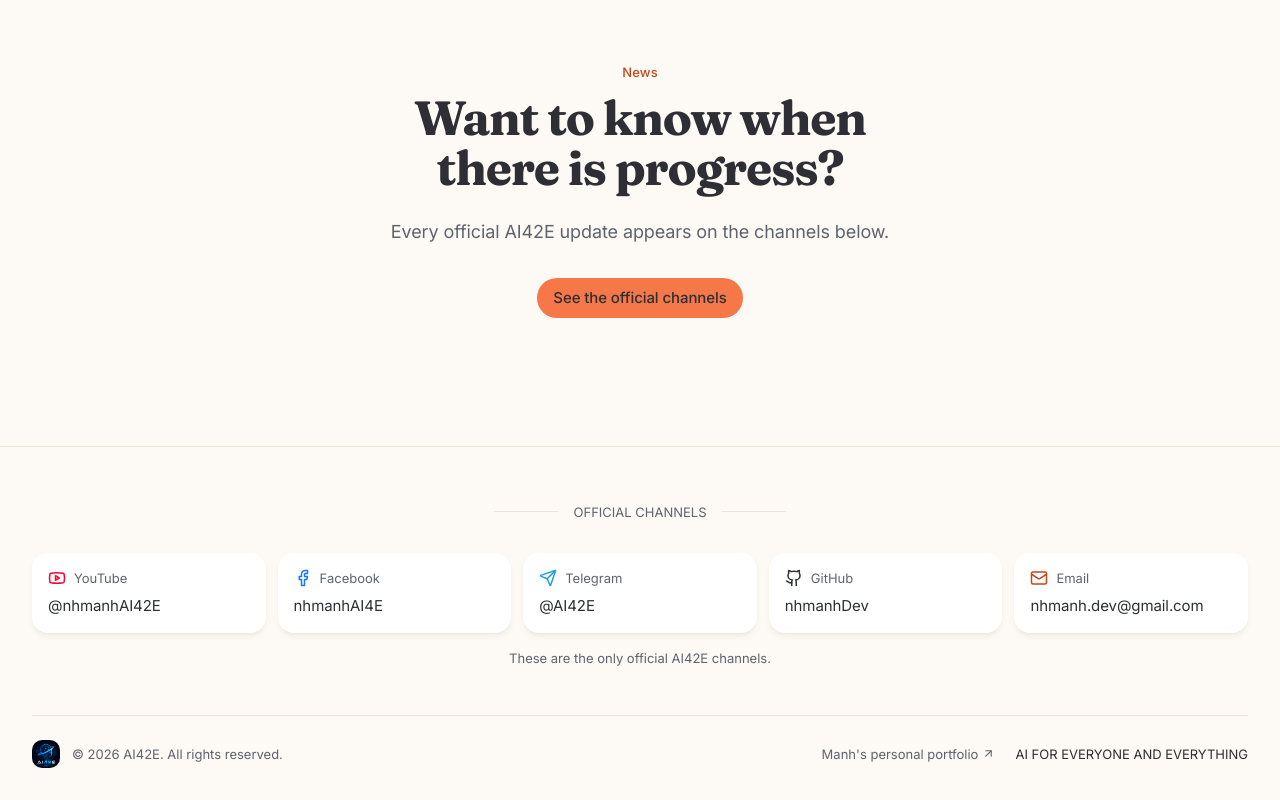
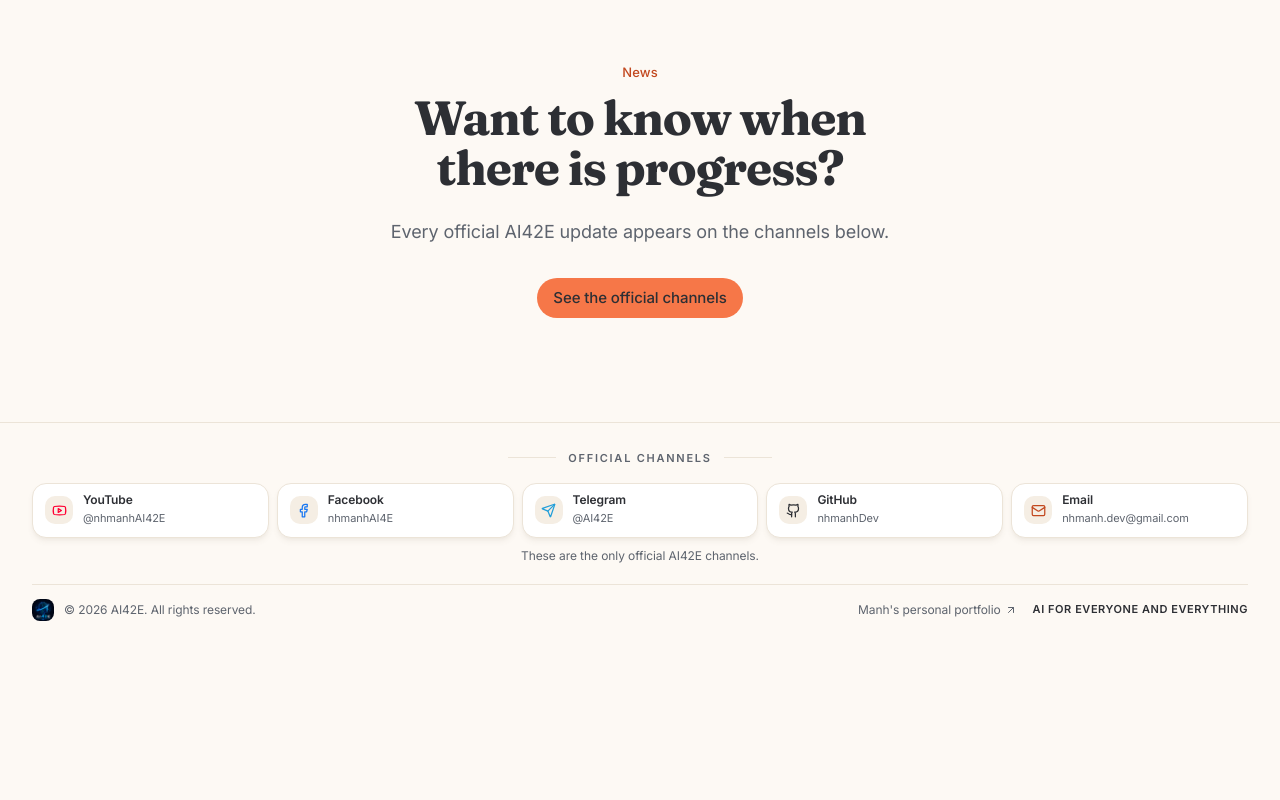
Before and after one commit to nhmanhDev/LandingPage, a Next.js app in the folder LandingPageMaster/: page /invest in a window 1280 px wide. Shown: the part 1948-2748 px from the top of the page. After the commit the page ends 2589 px from the top, so only its background shows below. Built offline with nearby package versions, Linux system fonts and the light colour scheme.

Commit message:
feat(ui): robust dropdown animation with motion, expand header sections, and unify closing cta and footer into 1 screen

```diff
--- a/LandingPageMaster/src/components/brand/BrandFooter.tsx
+++ b/LandingPageMaster/src/components/brand/BrandFooter.tsx
@@ -6,7 +6,6 @@ import logo from "@/app/android-chrome-192x192.png";
 import { PORTFOLIO_URL, SOCIALS } from "@/lib/brand/content";
 import { useBrand } from "./LocaleProvider";
 
-// Brand colours for the platform icons only, as in the footer of play.ai42e.com.
 const ICONS: Record<string, { Icon: React.ComponentType<{ size?: number; "aria-hidden"?: boolean }>; color: string }> = {
   youtube: { Icon: Youtube, color: "#ff0033" },
   facebook: { Icon: Facebook, color: "#1877f2" },
@@ -17,17 +16,18 @@ const ICONS: Record<string, { Icon: React.ComponentType<{ size?: number; "aria-h
 
 export function BrandFooter() {
   const { c } = useBrand();
+
   return (
-    <footer id="contact" className="mt-8 scroll-mt-24 border-t border-[var(--b-line)] pb-8 pt-14">
+    <footer id="contact" className="mt-2 scroll-mt-20 border-t border-[var(--b-line)] pb-5 pt-5 sm:pt-6">
       <div className="mx-auto max-w-7xl px-4 sm:px-6 lg:px-8">
-        <div className="flex items-center justify-center gap-4" aria-hidden="true">
-          <span className="h-px w-16 bg-[var(--b-line)]" />
-          <span className="t-small font-medium tracking-[0.14em] text-[var(--b-muted)]">{c.contact.title.toUpperCase()}</span>
-          <span className="h-px w-16 bg-[var(--b-line)]" />
+        <div className="flex items-center justify-center gap-3" aria-hidden="true">
+          <span className="h-px w-12 bg-[var(--b-line)]" />
+          <span className="text-[11px] font-semibold tracking-[0.16em] text-[var(--b-muted)] uppercase">{c.contact.title}</span>
+          <span className="h-px w-12 bg-[var(--b-line)]" />
         </div>
         <h2 className="sr-only t-heading">{c.contact.title}</h2>
 
-        <ul className="mt-8 grid grid-cols-1 gap-3 sm:grid-cols-2 lg:grid-cols-5">
+        <ul className="mt-3.5 grid grid-cols-2 gap-2 sm:grid-cols-3 lg:grid-cols-5">
           {SOCIALS.map((social) => {
             const { Icon, color } = ICONS[social.id];
             const external = !social.href.startsWith("mailto:");
@@ -36,35 +36,38 @@ export function BrandFooter() {
                 <a
                   href={social.href}
                   {...(external ? { target: "_blank", rel: "noopener noreferrer" } : {})}
-                  className="group flex h-full flex-col gap-2 rounded-2xl bg-[var(--b-surface)] p-4 shadow-[var(--sh-soft)] transition-all duration-300 hover:-translate-y-1 hover:shadow-[var(--sh-card)]"
+                  className="group flex items-center gap-2.5 rounded-xl border border-[var(--b-line)] bg-[var(--b-surface)] px-3 py-2 shadow-[var(--sh-soft)] transition-all duration-200 hover:-translate-y-0.5 hover:border-[var(--b-ink)]"
                 >
-                  <span className="t-small flex items-center gap-2 text-[var(--b-muted)]">
-                    <span style={{ color }}>
-                      <Icon size={18} aria-hidden />
-                    </span>
-                    {social.name}
+                  <span
+                    className="grid h-7 w-7 shrink-0 place-items-center rounded-lg bg-[var(--b-chip)] transition-transform group-hover:scale-105"
+                    style={{ color }}
+                  >
+                    <Icon size={15} aria-hidden />
                   </span>
-                  <span className="t-body break-all font-medium">{social.handle}</span>
+                  <div className="min-w-0 flex-1">
+                    <span className="block text-xs font-semibold leading-tight">{social.name}</span>
+                    <span className="block truncate text-[11px] text-[var(--b-muted)]">{social.handle}</span>
+                  </div>
                 </a>
               </li>
             );
           })}
         </ul>
-        <p className="t-small mt-4 text-center text-[var(--b-muted)]">{c.contact.sub}</p>
+        <p className="mt-2.5 text-center text-xs text-[var(--b-muted)]">{c.contact.sub}</p>
 
-        <div className="mt-12 flex flex-col gap-4 border-t border-[var(--b-line)] pt-6 sm:flex-row sm:items-center sm:justify-between">
-          <div className="flex items-center gap-3">
-            <Image src={logo} alt="" width={28} height={28} className="rounded-lg" />
-            <p className="t-small text-[var(--b-muted)]">
+        <div className="mt-5 flex flex-col gap-3 border-t border-[var(--b-line)] pt-3.5 sm:flex-row sm:items-center sm:justify-between text-xs">
+          <div className="flex items-center gap-2.5">
+            <Image src={logo} alt="" width={22} height={22} className="rounded-md" />
+            <p className="text-[var(--b-muted)]">
               © {new Date().getFullYear()} {c.footer.rights}
             </p>
           </div>
-          <div className="flex flex-wrap items-center gap-x-5 gap-y-2">
-            <a href={PORTFOLIO_URL} className="t-small inline-flex items-center gap-1 text-[var(--b-muted)] transition-colors hover:text-[var(--b-ink)]">
+          <div className="flex flex-wrap items-center gap-x-4 gap-y-1">
+            <a href={PORTFOLIO_URL} className="inline-flex items-center gap-1 text-[var(--b-muted)] transition-colors hover:text-[var(--b-ink)]">
               {c.footer.portfolio}
-              <ArrowUpRight size={13} aria-hidden="true" />
+              <ArrowUpRight size={12} aria-hidden="true" />
             </a>
-            <p className="t-small font-medium">{c.footer.slogan}</p>
+            <p className="font-semibold text-[var(--b-ink)] tracking-wider text-[11px]">{c.footer.slogan}</p>
           </div>
         </div>
       </div>
--- a/LandingPageMaster/src/components/brand/BrandNavbar.tsx
+++ b/LandingPageMaster/src/components/brand/BrandNavbar.tsx
@@ -3,6 +3,7 @@
 import Image from "next/image";
 import { useEffect, useRef, useState } from "react";
 import { useTheme } from "next-themes";
+import { AnimatePresence, motion } from "motion/react";
 import { AudioLines, Boxes, CandlestickChart, ChevronDown, Clapperboard, Download, Gamepad2, Menu, Moon, Sun, X } from "lucide-react";
 import logo from "@/app/android-chrome-192x192.png";
 import type { Product, ProductStatus } from "@/lib/brand/content";
@@ -34,17 +35,17 @@ function useOrderedProducts(items: Product[]) {
   return ORDER.map((id) => items.find((item) => item.id === id)).filter((item): item is Product => Boolean(item));
 }
 
-/** "Sản phẩm" with a drop-down listing every product, its one-line description and whether it is live. */
+/** "Sản phẩm" with an animated drop-down listing every product. */
 function ProductsMenu({ products, label, statusLabels }: { products: Product[]; label: string; statusLabels: Record<ProductStatus, string> }) {
   const [open, setOpen] = useState(false);
   const rootRef = useRef<HTMLLIElement>(null);
-  // Hover opens the menu; the click that follows must not close it again.
-  const openedByHover = useRef(false);
 
   useEffect(() => {
     if (!open) return;
     const onPointer = (event: PointerEvent) => {
-      if (rootRef.current && !rootRef.current.contains(event.target as Node)) setOpen(false);
+      if (rootRef.current && !rootRef.current.contains(event.target as Node)) {
+        setOpen(false);
+      }
     };
     const onKey = (event: KeyboardEvent) => {
       if (event.key === "Escape") setOpen(false);
@@ -61,28 +62,15 @@ function ProductsMenu({ products, label, statusLabels }: { products: Product[];
     <li
       ref={rootRef}
       className="relative"
-      onMouseEnter={() => {
-        openedByHover.current = true;
-        setOpen(true);
-      }}
-      onMouseLeave={() => {
-        openedByHover.current = false;
-        setOpen(false);
-      }}
+      onMouseEnter={() => setOpen(true)}
+      onMouseLeave={() => setOpen(false)}
     >
       <button
         type="button"
         className="nav-link"
         aria-expanded={open}
         aria-haspopup="true"
-        onClick={() => {
-          if (openedByHover.current) {
-            openedByHover.current = false;
-            setOpen(true);
-          } else {
-            setOpen((value) => !value);
-          }
-        }}
+        onClick={() => setOpen((prev) => !prev)}
       >
         {label}
         <ChevronDown
@@ -92,15 +80,19 @@ function ProductsMenu({ products, label, statusLabels }: { products: Product[];
         />
       </button>
 
-      {/* Dropdown Container with Smooth Animation & Safe Hover Bridge */}
-      <div
-        className={`products-dropdown absolute left-1/2 top-full z-50 w-[38rem] -translate-x-1/2 pt-2 ${
-          open ? "is-open" : ""
-        }`}
+      {/* AnimatePresence ensures component is completely unmounted when open is false */}
+      <AnimatePresence>
+        {open && (
+          <motion.div
+            initial={{ opacity: 0, y: -8, scale: 0.98 }}
+            animate={{ opacity: 1, y: 0, scale: 1 }}
+            exit={{ opacity: 0, y: -6, scale: 0.98 }}
+            transition={{ duration: 0.18, ease: [0.16, 1, 0.3, 1] }}
+            className="absolute left-1/2 top-full z-50 w-[38rem] -translate-x-1/2 pt-2"
             role="menu"
-        aria-hidden={!open}
           >
-        <div className="rounded-[28px] border border-[var(--b-line)] bg-[var(--b-surface)]/95 p-2.5 shadow-[0_20px_50px_rgba(45,47,52,0.12)] backdrop-blur-xl dark:shadow-[0_20px_50px_rgba(0,0,0,0.45)]">
+            {/* Solid opaque background prevents content underneath from ghosting through */}
+            <div className="rounded-[28px] border border-[var(--b-line)] bg-[var(--b-surface)] p-2.5 shadow-[0_24px_50px_rgba(23,18,58,0.18)] dark:shadow-[0_24px_50px_rgba(0,0,0,0.65)]">
               <ul className="grid grid-cols-2 gap-1.5">
                 {products.map((product) => {
                   const Icon = ICONS[product.id];
@@ -156,7 +148,9 @@ function ProductsMenu({ products, label, statusLabels }: { products: Product[];
                 })}
               </ul>
             </div>
-      </div>
+          </motion.div>
+        )}
+      </AnimatePresence>
     </li>
   );
 }
@@ -169,24 +163,27 @@ export function BrandNavbar() {
   const isDark = mounted && resolvedTheme === "dark";
   const products = useOrderedProducts(c.products.items);
   const links = [
+    { href: "#compare", label: c.nav.compare },
     { href: "#pricing", label: c.nav.pricing },
+    { href: "#founder", label: c.nav.story },
     { href: "#faq", label: c.nav.faq },
+    { href: "#contact", label: c.nav.contact },
   ];
 
   return (
     <header className="sticky top-0 z-40 border-b border-[var(--b-line)] bg-[color-mix(in_srgb,var(--b-bg)_82%,transparent)] backdrop-blur-md">
       <nav className="mx-auto flex h-16 max-w-7xl items-center justify-between gap-3 px-4 sm:px-6 lg:px-8" aria-label="Main">
-        <a href="#top" className="flex min-h-10 items-center gap-2.5" aria-label="AI42E">
+        <a href="#top" className="flex min-h-10 items-center gap-2.5 shrink-0" aria-label="AI42E">
           <Image src={logo} alt="" width={30} height={30} className="rounded-lg" priority />
           <span className="t-heading">AI42E</span>
         </a>
 
-        {/* Center Navigation Menu */}
-        <ul className="hidden items-center gap-0.5 md:flex">
+        {/* Center Navigation Menu Covering the Core Sections of the Page */}
+        <ul className="hidden items-center gap-0.5 lg:flex">
           <ProductsMenu products={products} label={c.nav.products} statusLabels={c.products.status} />
           {links.map((link) => (
             <li key={link.href}>
-              <a href={link.href} className="nav-link">
+              <a href={link.href} className="nav-link whitespace-nowrap">
                 {link.label}
               </a>
             </li>
@@ -194,7 +191,7 @@ export function BrandNavbar() {
         </ul>
 
         {/* Right Actions & Utility Bar */}
-        <div className="flex items-center gap-1.5 sm:gap-2">
+        <div className="flex items-center gap-1.5 sm:gap-2 shrink-0">
           <button
             type="button"
             onClick={() => setLocale(locale === "vi" ? "en" : "vi")}
@@ -212,20 +209,15 @@ export function BrandNavbar() {
             {isDark ? <Sun size={17} aria-hidden="true" /> : <Moon size={17} aria-hidden="true" />}
           </button>
 
-          {/* Secondary Action Button: Liên hệ */}
-          <a href="#contact" className="pill pill-outline ml-1 hidden sm:inline-flex">
-            {c.nav.contact}
-          </a>
-
           {/* Primary CTA Button: Trải nghiệm ngay */}
-          <a href="#products" className="pill pill-accent hidden md:inline-flex">
+          <a href="#products" className="pill pill-accent hidden sm:inline-flex">
             {c.nav.cta}
           </a>
 
-          {/* Mobile Menu Toggle */}
+          {/* Mobile / Tablet Menu Toggle */}
           <button
             type="button"
-            className="nav-link !px-3 md:hidden"
+            className="nav-link !px-3 lg:hidden"
             aria-expanded={mobileOpen}
             aria-controls="mobile-menu"
             aria-label={c.nav.menu}
@@ -237,7 +229,7 @@ export function BrandNavbar() {
       </nav>
 
       {mobileOpen ? (
-        <div id="mobile-menu" className="border-t border-[var(--b-line)] bg-[var(--b-bg)] md:hidden">
+        <div id="mobile-menu" className="border-t border-[var(--b-line)] bg-[var(--b-bg)] lg:hidden">
           <ul className="mx-auto max-w-6xl space-y-1 px-4 py-3 sm:px-6">
             <li>
               <a href="#products" className="nav-link w-full" onClick={() => setMobileOpen(false)}>
@@ -251,10 +243,7 @@ export function BrandNavbar() {
                 </a>
               </li>
             ))}
-            <li className="pt-2 flex flex-col gap-2">
-              <a href="#contact" className="pill pill-outline w-full justify-center" onClick={() => setMobileOpen(false)}>
-                {c.nav.contact}
-              </a>
+            <li className="pt-2">
               <a href="#products" className="pill pill-accent w-full justify-center" onClick={() => setMobileOpen(false)}>
                 {c.nav.cta}
               </a>
--- a/LandingPageMaster/src/components/brand/BrandPage.tsx
+++ b/LandingPageMaster/src/components/brand/BrandPage.tsx
@@ -42,9 +42,11 @@ export function BrandPage() {
             <FreemiumSection />
             <FounderSection />
             <FaqSection />
-            <ClosingSection />
+            <div className="lg:min-h-screen lg:flex lg:flex-col lg:justify-between lg:pt-6">
+              <ClosingSection />
+              <BrandFooter />
+            </div>
           </main>
-          <BrandFooter />
         </div>
       </MotionConfig>
     </LocaleProvider>
--- a/LandingPageMaster/src/components/brand/CompareSection.tsx
+++ b/LandingPageMaster/src/components/brand/CompareSection.tsx
@@ -11,7 +11,7 @@ export function CompareSection() {
   const { c } = useBrand();
   const k = c.compare;
   return (
-    <section className="py-14 sm:py-[4.5rem] lg:py-20">
+    <section id="compare" className="scroll-mt-20 py-14 sm:py-[4.5rem] lg:py-20">
       <div className="mx-auto max-w-7xl px-4 sm:px-6 lg:px-8">
         <SectionHead eyebrow={k.eyebrow} title={k.title} tone={k.tone} sub={k.sub} />
 
--- a/LandingPageMaster/src/components/brand/FounderSection.tsx
+++ b/LandingPageMaster/src/components/brand/FounderSection.tsx
@@ -12,7 +12,7 @@ export function FounderSection() {
   const { c } = useBrand();
   const f = c.founder;
   return (
-    <section className="band my-6 py-14 sm:py-16">
+    <section id="founder" className="band my-6 scroll-mt-20 py-14 sm:py-16">
       <div className="mx-auto max-w-7xl px-4 sm:px-6 lg:px-8">
         <SectionHead eyebrow={f.eyebrow} title={f.title} />
         <Reveal className="mx-auto mt-8 max-w-2xl sm:mt-16">
```
Also changed, not shown: LandingPageMaster/src/app/globals.css (+0 -16 lines), LandingPageMaster/src/components/brand/ClosingSection.tsx (+14 -13 lines), LandingPageMaster/src/lib/brand/content.ts (+33 -3 lines), 1 other file (tests, documents, lock files or other folders). Lines whose indentation alone changed are shown as unchanged.
